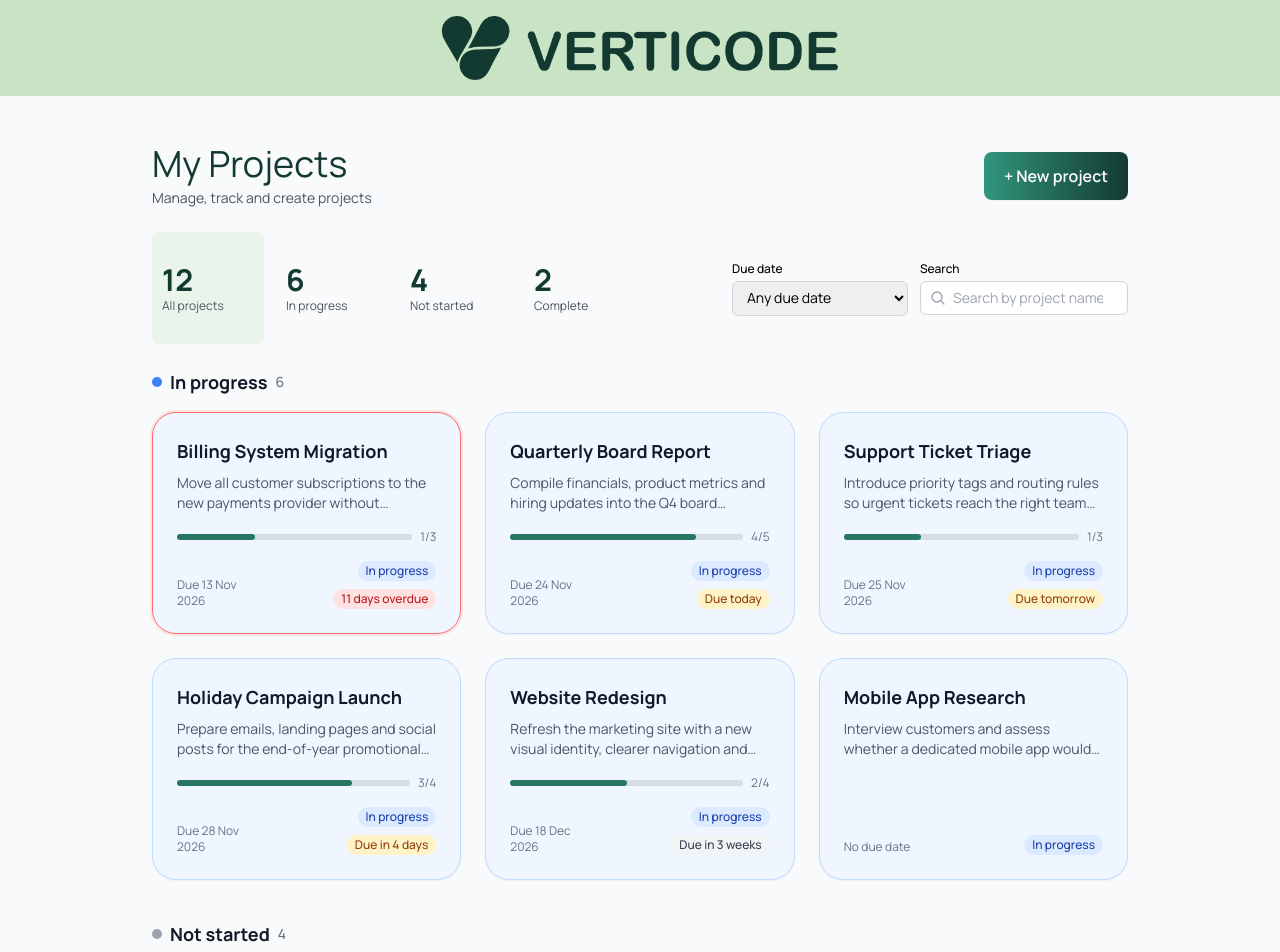
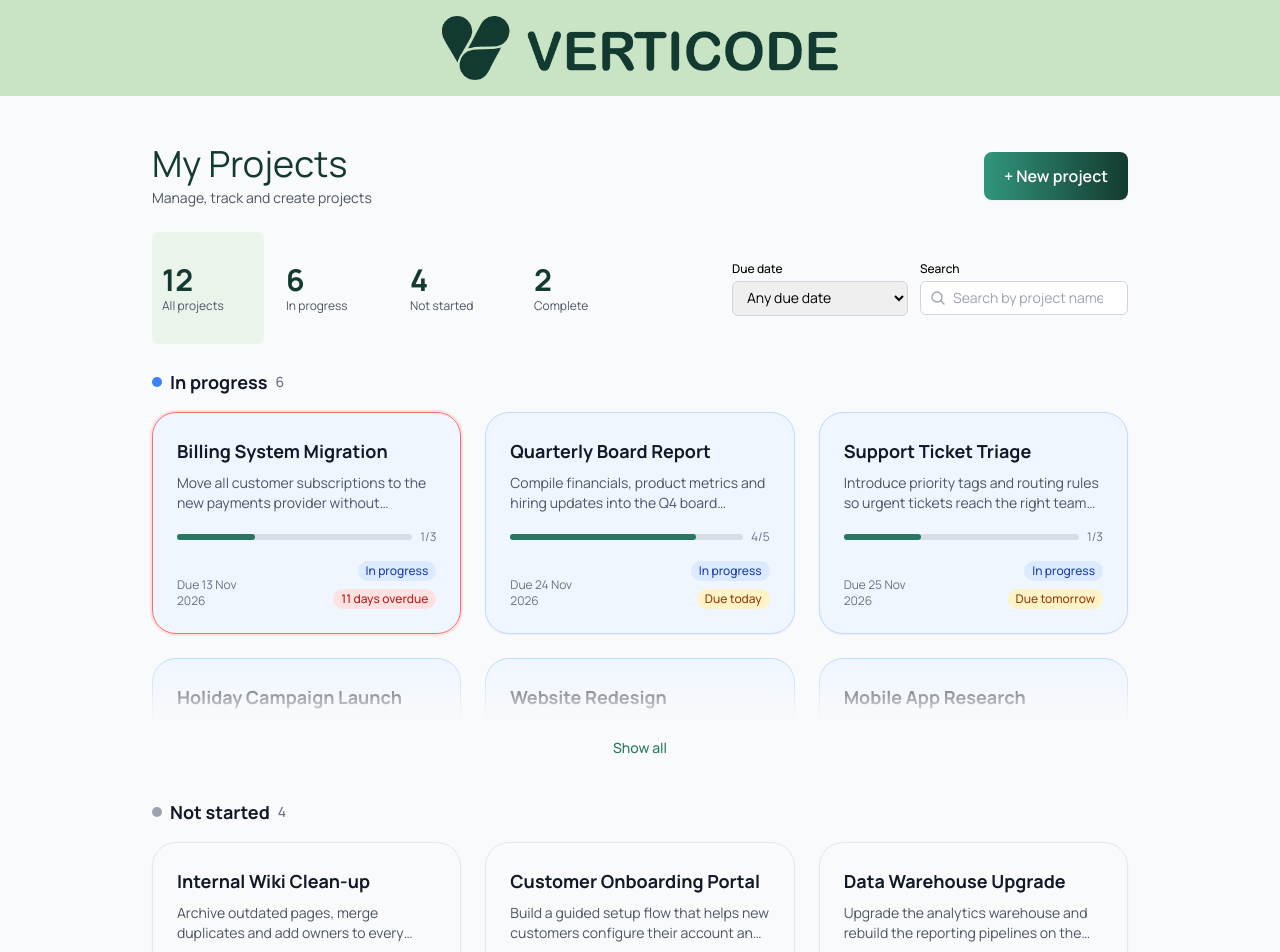
Before and after one commit to amorourke/Verticode-tech-test, a React (Vite) app: page / in a window 1280 px wide. Shown: the top 952 px of the page. Built offline with nearby package versions, Linux system fonts and the light colour scheme.

Commit message:
add project list collapse

```diff
--- a/src/components/ProjectList.tsx
+++ b/src/components/ProjectList.tsx
@@ -1,5 +1,6 @@
+import { useState } from "react";
 import { Link, useSearchParams } from "react-router-dom";
-import type { IProject } from "../models/Project";
+import type { IProject, ProjectStatus } from "../models/Project";
 import {
   DUE_DATE_FILTER_LABELS,
   filterProjects,
@@ -15,6 +16,7 @@ import { getTaskProgress } from "../utils/tasks";
 
 const LABEL = "mb-1 block text-xs font-medium";
 const SELECT = "w-full rounded-md border border-gray-300 px-2.5 py-1.5 text-sm";
+const CARDS_PER_SECTION = 3;
 
 interface ProjectListProps {
   projects: IProject[];
@@ -22,6 +24,7 @@ interface ProjectListProps {
 
 export default function ProjectList({ projects }: ProjectListProps) {
   const [searchParams, setSearchParams] = useSearchParams();
+  const [expandedSections, setExpandedSections] = useState<ProjectStatus[]>([]);
   const filters = parseProjectFilters(searchParams);
   const visibleProjects = sortProjects(filterProjects(projects, filters));
 
@@ -50,6 +53,59 @@ export default function ProjectList({ projects }: ProjectListProps) {
         return next;
       },
       { replace: true }
+    );
+  }
+
+  function toggleSection(status: ProjectStatus) {
+    setExpandedSections((prev) =>
+      prev.includes(status) ? prev.filter((s) => s !== status) : [...prev, status]
+    );
+  }
+
+  function renderCard(project: IProject, isGhost = false) {
+    const dueDateLabel = getDueDateLabel(project);
+    const styles = STATUS_STYLES[project.status];
+    const isOverdue = dueDateLabel?.tone === "overdue";
+    const progress = getTaskProgress(project.tasks);
+
+    return (
+      <Link
+        to={`/projects/${project.id}`}
+        tabIndex={isGhost ? -1 : undefined}
+        className={`flex h-full flex-col rounded-3xl border p-6 shadow-sm transition-all duration-200 hover:scale-[1.03] hover:shadow-xl ${styles.card} ${styles.cardHover} ${
+          isOverdue ? OVERDUE_BORDER : styles.border
+        }`}>
+        <span className="line-clamp-2 text-lg font-bold text-gray-900">{project.name}</span>
+        <span className="mt-2 line-clamp-2 text-sm text-gray-600">{project.description}</span>
+
+        {progress && (
+          <span className="mt-4 flex items-center gap-2">
+            <span className="h-1.5 flex-1 rounded-full bg-black/10">
+              <span
+                className="block h-full rounded-full bg-green-500"
+                style={{ width: `${progress.percent}%` }}
+              />
+            </span>
+            <span className="text-xs text-gray-500">{progress.done}/{progress.total}</span>
+          </span>
+        )}
+
+        <span className="mt-auto flex items-end justify-between gap-3 pt-4">
+          <span className="text-xs text-gray-500">
+            {project.dueDate ? `Due ${formatDate(project.dueDate, "short")}` : "No due date"}
+          </span>
+          <span className="flex flex-wrap justify-end gap-2">
+            <span className={`rounded-full px-2 py-0.5 text-xs font-medium ${styles.badge}`}>
+              {project.status}
+            </span>
+            {dueDateLabel && (
+              <span className={`rounded-full px-2 py-0.5 text-xs font-medium ${DUE_DATE_TONE_STYLES[dueDateLabel.tone]}`}>
+                {dueDateLabel.text}
+              </span>
+            )}
+          </span>
+        </span>
+      </Link>
     );
   }
 
@@ -129,7 +185,12 @@ export default function ProjectList({ projects }: ProjectListProps) {
 
       {visibleProjects.length > 0 ? (
         <div className="flex flex-col gap-10">
-          {sections.map((section) => (
+          {sections.map((section) => {
+            const isExpanded = expandedSections.includes(section.status) || filters.status !== "all";
+            const hasMore = section.projects.length > CARDS_PER_SECTION;
+            const shownProjects = isExpanded ? section.projects : section.projects.slice(0, CARDS_PER_SECTION);
+
+            return (
               <section key={section.status}>
                 <h2 className="mb-4 flex items-center gap-2 text-lg font-bold text-gray-900">
                   <span className={`h-2.5 w-2.5 rounded-full ${STATUS_STYLES[section.status].dot}`} />
@@ -138,56 +199,37 @@ export default function ProjectList({ projects }: ProjectListProps) {
                 </h2>
 
                 <ul className="grid gap-6 sm:grid-cols-2 lg:grid-cols-3">
-                {section.projects.map((project) => {
-                  const dueDateLabel = getDueDateLabel(project);
-                  const styles = STATUS_STYLES[project.status];
-                  const isOverdue = dueDateLabel?.tone === "overdue";
-                  const progress = getTaskProgress(project.tasks);
+                  {shownProjects.map((project) => (
+                    <li key={project.id}>{renderCard(project)}</li>
+                  ))}
+                </ul>
 
-                  return (
-                    <li key={project.id}>
-                      <Link
-                        to={`/projects/${project.id}`}
-                        className={`flex h-full flex-col rounded-3xl border p-6 shadow-sm transition-all duration-200 hover:scale-[1.03] hover:shadow-xl ${styles.card} ${styles.cardHover} ${
-                          isOverdue ? OVERDUE_BORDER : styles.border
-                        }`}>
-                        <span className="line-clamp-2 text-lg font-bold text-gray-900">{project.name}</span>
-                        <span className="mt-2 line-clamp-2 text-sm text-gray-600">{project.description}</span>
-
-                        {progress && (
-                          <span className="mt-4 flex items-center gap-2">
-                            <span className="h-1.5 flex-1 rounded-full bg-black/10">
-                              <span
-                                className="block h-full rounded-full bg-green-500"
-                                style={{ width: `${progress.percent}%` }}
+                {hasMore && !isExpanded && (
+                  <div className="relative mt-6 max-h-16 overflow-hidden" aria-hidden="true">
+                    <ul className="grid gap-6 sm:grid-cols-2 lg:grid-cols-3">
+                      {section.projects.slice(CARDS_PER_SECTION, CARDS_PER_SECTION * 2).map((project) => (
+                        <li key={project.id}>{renderCard(project, true)}</li>
+                      ))}
+                    </ul>
+                    <div
+                      onClick={() => toggleSection(section.status)}
+                      className="absolute inset-0 cursor-pointer bg-gradient-to-b from-gray-50/0 to-gray-50"
                     />
-                            </span>
-                            <span className="text-xs text-gray-500">{progress.done}/{progress.total}</span>
-                          </span>
+                  </div>
                 )}
 
-                        <span className="mt-auto flex items-end justify-between gap-3 pt-4">
-                          <span className="text-xs text-gray-500">
-                            {project.dueDate ? `Due ${formatDate(project.dueDate, "short")}` : "No due date"}
-                          </span>
-                          <span className="flex flex-wrap justify-end gap-2">
-                            <span className={`rounded-full px-2 py-0.5 text-xs font-medium ${styles.badge}`}>
-                              {project.status}
-                            </span>
-                            {dueDateLabel && (
-                              <span className={`rounded-full px-2 py-0.5 text-xs font-medium ${DUE_DATE_TONE_STYLES[dueDateLabel.tone]}`}>
-                                {dueDateLabel.text}
-                              </span>
+                {hasMore && filters.status === "all" && (
+                  <button
+                    type="button"
+                    onClick={() => toggleSection(section.status)}
+                    aria-expanded={isExpanded}
+                    className="mx-auto mt-4 block text-sm font-medium text-green-500 hover:underline">
+                    {isExpanded ? "Show less" : `Show all`}
+                  </button>
                 )}
-                          </span>
-                        </span>
-                      </Link>
-                    </li>
+              </section>
             );
           })}
-              </ul>
-            </section>
-          ))}
         </div>
       ) : (
         <div className="rounded-md border border-dashed border-gray-300 p-6 text-center text-gray-600">
```
Lines whose indentation alone changed are shown as unchanged.
